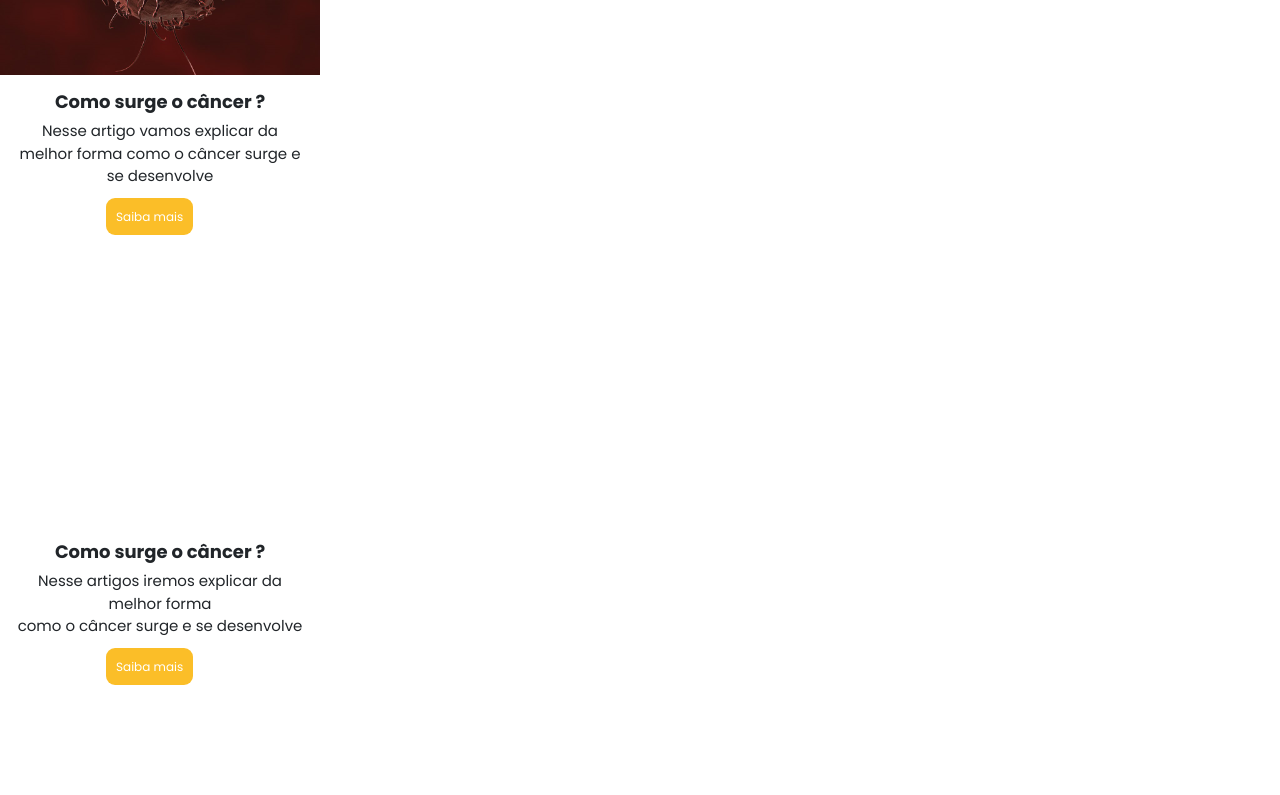
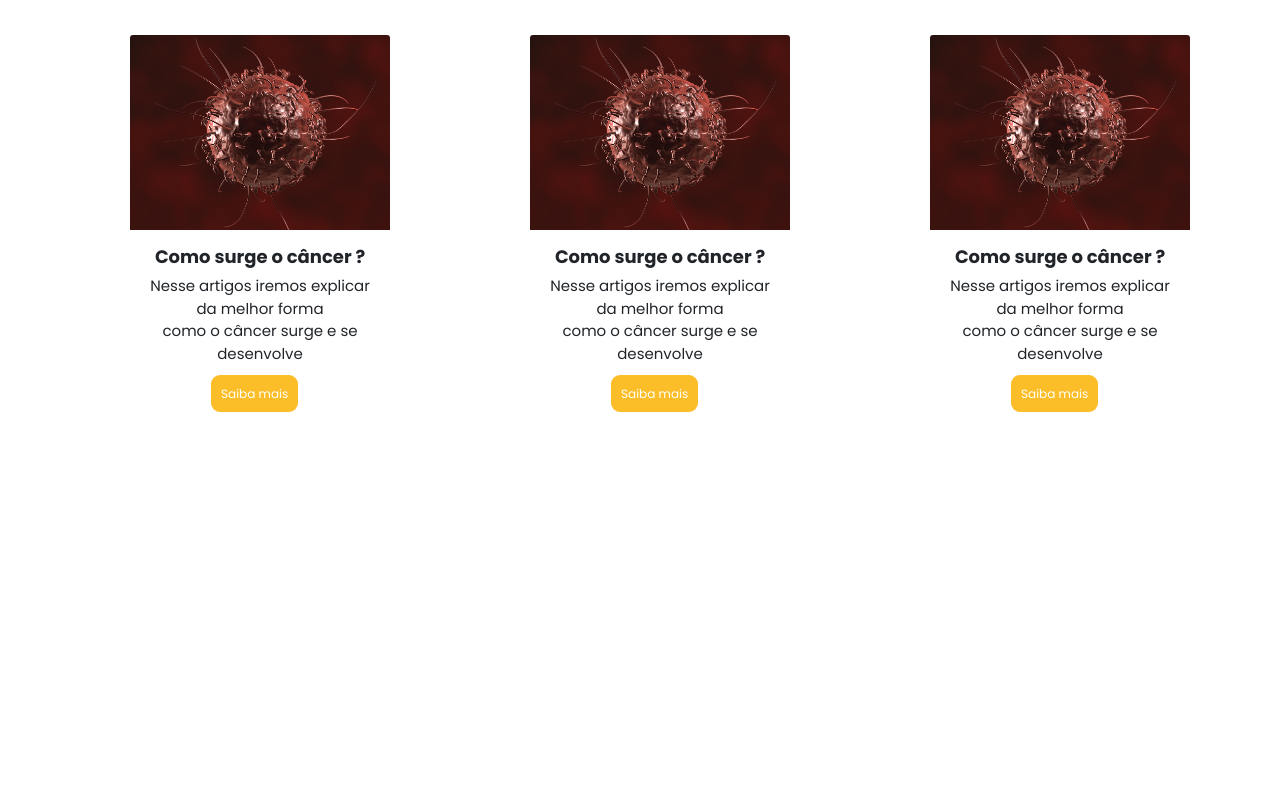
Before and after one commit to Guilhermeferreir/ICare, a plain HTML site: page Projeto/Codigos/Home/index.html in a window 1280 px wide. Shown: the part 676-1471 px from the top of the page. After the commit the page ends 1147 px from the top, so only its background shows below. Drawn offline with nearby package versions, Linux system fonts and the light colour scheme.

Commit message:
Update Ultimos artigos

```diff
--- a/Projeto/Codigos/Home/index.html
+++ b/Projeto/Codigos/Home/index.html
@@ -34,21 +34,12 @@
         <h1>PROJETO</h1>
         <h2>xxxxxxxxxxxxxxxxxxxxxxxxxxxxxxxx <br>xxxxxxxxxxxxxxxxxxxx</h2>
     </section>
-    <section class="artigos">
+    <section class="bloco2">
 
         <h1>Últimos Artigos</h1>
-
-            <div class="col-sm-4" style="width:20rem; height:570px; margin-top:90px;">
+        <div class="artigos">
+            <div class="col-sm-4" style="width:20rem;">
                 <a href=""><img src="img/DesenvolveCancer.jpg" class="card-img-top" alt=""></a>
-                <div class="card-body">
-                  <h5 class="card-title"><b>Como surge o câncer ?</b></h5>
-                  <p class="card-text">Nesse artigo vamos explicar da melhor forma como o câncer surge e se desenvolve</p>
-                  <a class="ler" href=""
-                    class="ler">Saiba mais</a>
-                </div>
-              </div>
-            <div class="col-sm-4" style="width:20rem; height:570px; margin-top:90px;">
-                <a href=""><img src="" class="card-img-top" alt=""></a>
                 <div class="card-body">
                   <h5 class="card-title"><b>Como surge o câncer ?</b></h5>
                   <p class="card-text">Nesse artigos iremos explicar da melhor forma <br> como o câncer surge e se desenvolve</p>
@@ -56,6 +47,26 @@
                     class="ler">Saiba mais</a>
                 </div>
               </div>
+            <div class="col-sm-4" style="width:20rem;">
+                <a href=""><img src="img/DesenvolveCancer.jpg" class="card-img-top" alt=""></a>
+                <div class="card-body">
+                  <h5 class="card-title"><b>Como surge o câncer ?</b></h5>
+                  <p class="card-text">Nesse artigos iremos explicar da melhor forma <br> como o câncer surge e se desenvolve</p>
+                  <a class="ler" href=""
+                    class="ler">Saiba mais</a>
+                </div>
+              </div>
+            <div class="col-sm-4" style="width:20rem;">
+                <a href=""><img src="img/DesenvolveCancer.jpg" class="card-img-top" alt=""></a>
+                <div class="card-body">
+                  <h5 class="card-title"><b>Como surge o câncer ?</b></h5>
+                  <p class="card-text">Nesse artigos iremos explicar da melhor forma <br> como o câncer surge e se desenvolve</p>
+                  <a class="ler" href=""
+                    class="ler">Saiba mais</a>
+                </div>
+              </div>
+        </div>
+
 
 
 
--- a/Projeto/Codigos/Home/style.css
+++ b/Projeto/Codigos/Home/style.css
@@ -89,6 +89,24 @@ select{
 
 /*--------------------------- Artigos ---------------------*/
 
+.bloco2{
+  margin-top: 200px;
+  padding: 20px;
+}
+
+.bloco2 h1{
+    text-align: center;
+    padding: 20px;
+}
+
+.artigos{
+    display: flex;
+}
+
+.col-sm-4{
+    padding: 30px;
+    margin-left: 80px;
+}
 .card-title{
     font-size: 18px;
     text-align: center;
@@ -105,7 +123,6 @@ select{
     border-radius: 9px 9px;
     padding: 10px;
     font-size: 12px;
-    margin-left: 90px;
-
+    margin-left: 65px;
 
 }
```
